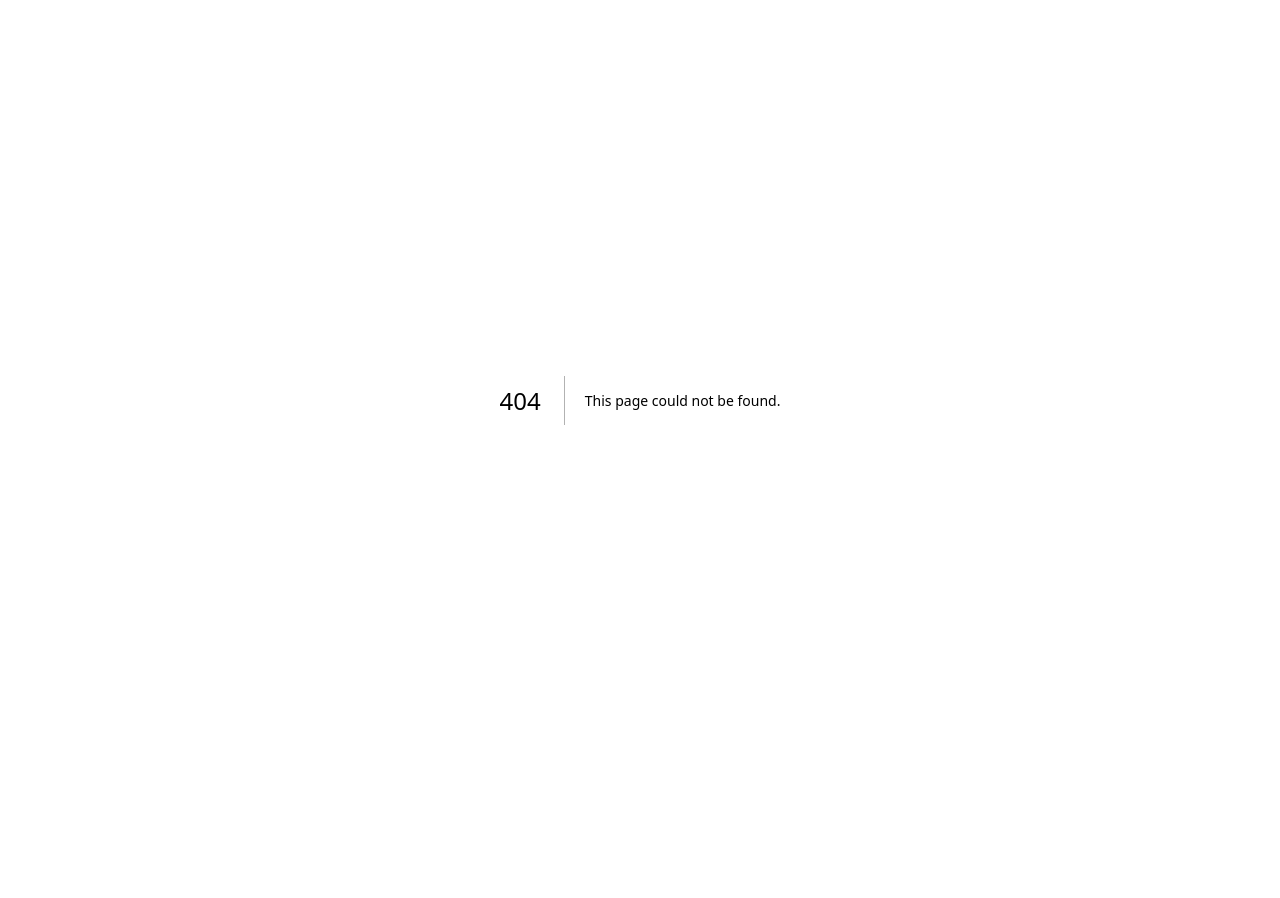
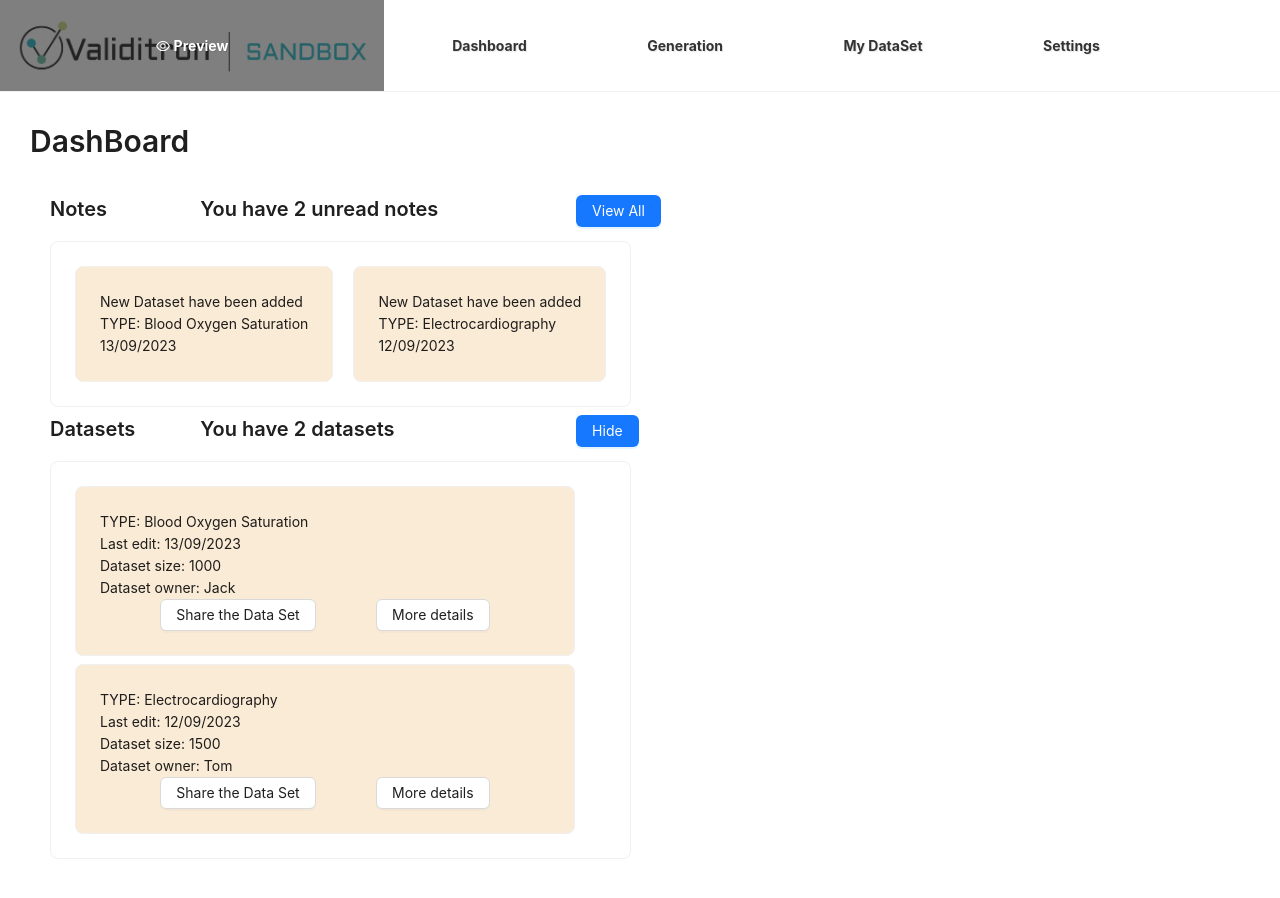
Before and after one commit to Mirrorgo/pubQuokka, a Next.js app in the folder frontend/: page /dashboard in a window 1280 px wide. Before the commit this address had no page. Shown: the top 898 px of the page. Before the commit the page ends 800 px from the top, so only its background shows below. Built offline with nearby package versions, Linux system fonts and the light colour scheme.

Commit message:
feat: pard of dashboard

```diff
--- /dev/null
+++ b/frontend/src/app/(home)/dashboard/index.module.scss
@@ -0,0 +1,15 @@
+.unreadNotes {
+	background-color: antiquewhite;
+}
+
+.dataSet {
+	width: 500px;
+	background-color: antiquewhite;
+}
+
+.margin-content {
+	// width: 100vw;
+	margin: 20px;
+	// padding: auto;
+
+}
--- /dev/null
+++ b/frontend/src/app/(home)/dashboard/page.tsx
@@ -0,0 +1,109 @@
+"use client";
+import { Button, Card, Col, Row, Space, Typography } from "antd";
+import React, { useState } from "react";
+import styles from "./index.module.scss";
+import { type } from "os";
+type Notes = {
+  date: string;
+  type: string;
+};
+
+type DataSet = {
+  lastEditDate: string;
+  type: string;
+  owner: string;
+  size: number;
+};
+
+const { Title } = Typography;
+
+function DashBoard() {
+  const [unreadNotes, setUnreadNotes] = useState<Notes[]>([
+    {
+      date: "13/09/2023",
+      type: "Blood Oxygen Saturation",
+    },
+    {
+      date: "12/09/2023",
+      type: "Electrocardiography",
+    },
+  ]);
+  const [datasets, setDatasets] = useState<DataSet[]>([
+    {
+      lastEditDate: "13/09/2023",
+      type: "Blood Oxygen Saturation",
+      owner: "Jack",
+      size: 1000,
+    },
+    {
+      lastEditDate: "12/09/2023",
+      type: "Electrocardiography",
+      owner: "Tom",
+      size: 1500,
+    },
+  ]);
+  return (
+    <div>
+      <Title level={2}>DashBoard</Title>
+      <Space direction="vertical" className={styles["margin-content"]}>
+        <Row gutter={20}>
+          <Col span={6}>
+            <Title level={4}>Notes</Title>
+          </Col>
+          <Col span={15}>
+            <Title level={4}>You have {unreadNotes.length} unread notes</Title>
+          </Col>
+          <Col span={3}>
+            <Button type="primary">View All</Button>
+          </Col>
+        </Row>
+        <Card>
+          <Row gutter={20}>
+            {unreadNotes.map((cur, idx) => (
+              <Col key={idx}>
+                <Card className={styles.unreadNotes}>
+                  <div>New Dataset have been added</div>
+                  <div>TYPE: {cur.type}</div>
+                  <div>{cur.date}</div>
+                </Card>
+              </Col>
+            ))}
+          </Row>
+        </Card>
+        <Row gutter={20}>
+          <Col span={6}>
+            <Title level={4}>Datasets</Title>
+          </Col>
+          <Col span={15}>
+            <Title level={4}>You have {datasets.length} datasets</Title>
+          </Col>
+          <Col span={3}>
+            <Button type="primary">Hide</Button>
+          </Col>
+        </Row>
+        <Card>
+          <Space direction="vertical">
+            {datasets.map((cur, idx) => (
+              <Card key={idx} className={styles.dataSet}>
+                <div>TYPE: {cur.type}</div>
+                <div>Last edit: {cur.lastEditDate}</div>
+                <div>Dataset size: {cur.size}</div>
+                <div>Dataset owner: {cur.owner}</div>
+                <Row justify="space-evenly">
+                  <Col>
+                    <Button>Share the Data Set</Button>
+                  </Col>
+                  <Col>
+                    <Button>More details</Button>
+                  </Col>
+                </Row>
+              </Card>
+            ))}
+          </Space>
+        </Card>
+      </Space>
+    </div>
+  );
+}
+
+export default DashBoard;
--- a/frontend/src/app/(home)/layout.module.scss
+++ b/frontend/src/app/(home)/layout.module.scss
@@ -27,3 +27,7 @@
 		/* 或者其他喜欢的颜色 */
 	}
 }
+
+.container {
+	padding: 30px;
+}
--- a/frontend/src/app/(home)/layout.tsx
+++ b/frontend/src/app/(home)/layout.tsx
@@ -1,24 +1,35 @@
+"use client";
 import { Col, Divider, Image, Row, Space } from "antd";
 import styles from "./layout.module.scss";
+import { useRouter } from "next/navigation";
 
 export default function HomeLayout({
   children,
 }: {
   children: React.ReactNode;
 }) {
+  const router = useRouter();
+
   return (
     <section>
       <Space style={{ width: "100vw" }} className={styles.headerFont}>
         <Image src="/image/validationBlack.png" alt="icon" width="30vw" />
         <Row justify="space-around" align="middle" style={{ width: "60vw" }}>
-          <Col className={styles["nav-item"]}>Dashboard</Col>
-          <Col className={styles["nav-item"]}>Generation</Col>
+          <Col className={styles["nav-item"]}>
+            <div onClick={() => router.push("dashboard")}>Dashboard</div>
+          </Col>
+          <Col
+            className={styles["nav-item"]}
+            onClick={() => router.push("generateForm")}
+          >
+            Generation
+          </Col>
           <Col className={styles["nav-item"]}>My DataSet</Col>
           <Col className={styles["nav-item"]}>Settings</Col>
         </Row>
       </Space>
       <Divider style={{ margin: "0" }} />
-      {children}
+      <div className={styles.container}>{children}</div>
     </section>
   );
 }
```
